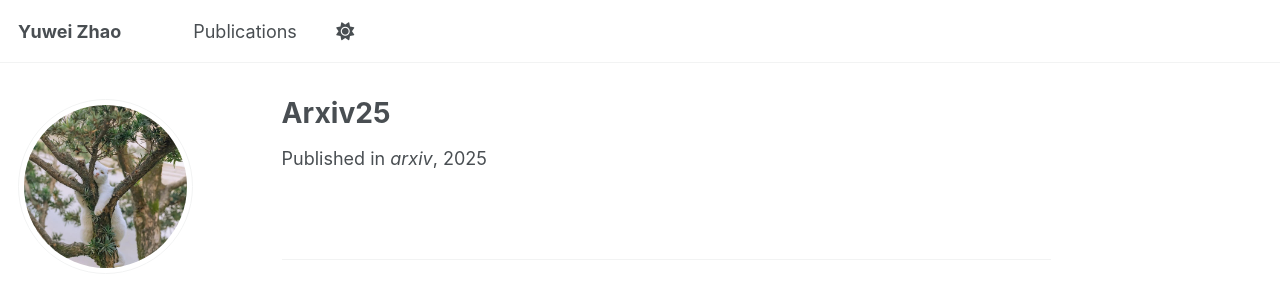
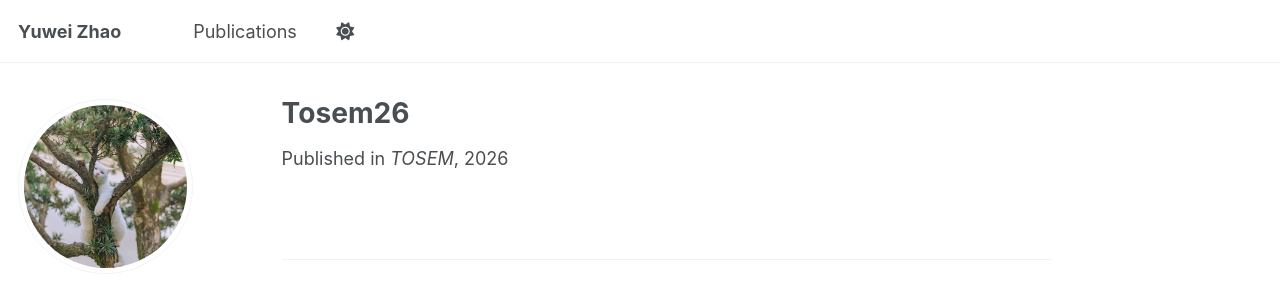
Before and after one commit to fyrsta7/fyrsta7.github.io, a Jekyll site: the page built from _publications/TOSEM26.md, in a window 1280 px wide. Shown: the top 285 px of the page. Built offline with Jekyll 4.4.1, drawn with Linux system fonts in a browser that asks for light colours; some web fonts are replaced; a script that is not in the unit is left out.

Commit message:
Update SemOpt publication to TOSEM

```diff
--- a/_publications/Arxiv25.md
+++ b/_publications/TOSEM26.md
@@ -2,11 +2,11 @@
 authors: "Yuwei Zhao, Yuan-An Xiao, Qianyu Xiao, Zhao Zhang, Yingfei Xiong."
 papertitle: "SemOpt: LLM-Driven Code Optimization via Rule-Based Analysis."
 collection: publications
-category: arxiv
-permalink: /publication/arxiv25
+category: manuscripts
+permalink: /publication/TOSEM26
 excerpt:
-date: 2025-10-18
-venue: 'arxiv'
-paperurl: 'http://fyrsta7.github.io/files/arxiv25.pdf'
+date: 2026-6-12
+venue: 'TOSEM'
+paperurl: 'http://fyrsta7.github.io/files/TOSEM26.pdf'
 citation:
 ---
```
Also changed, not shown: 2 other files.
